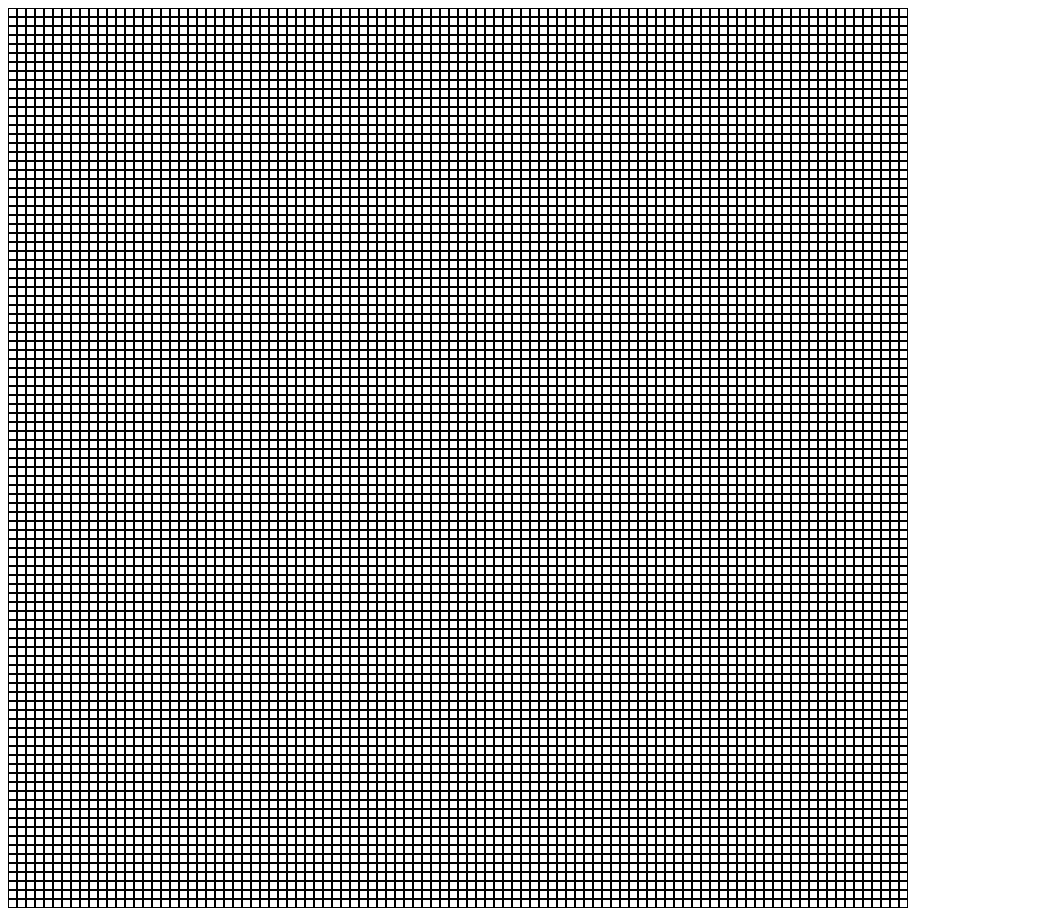
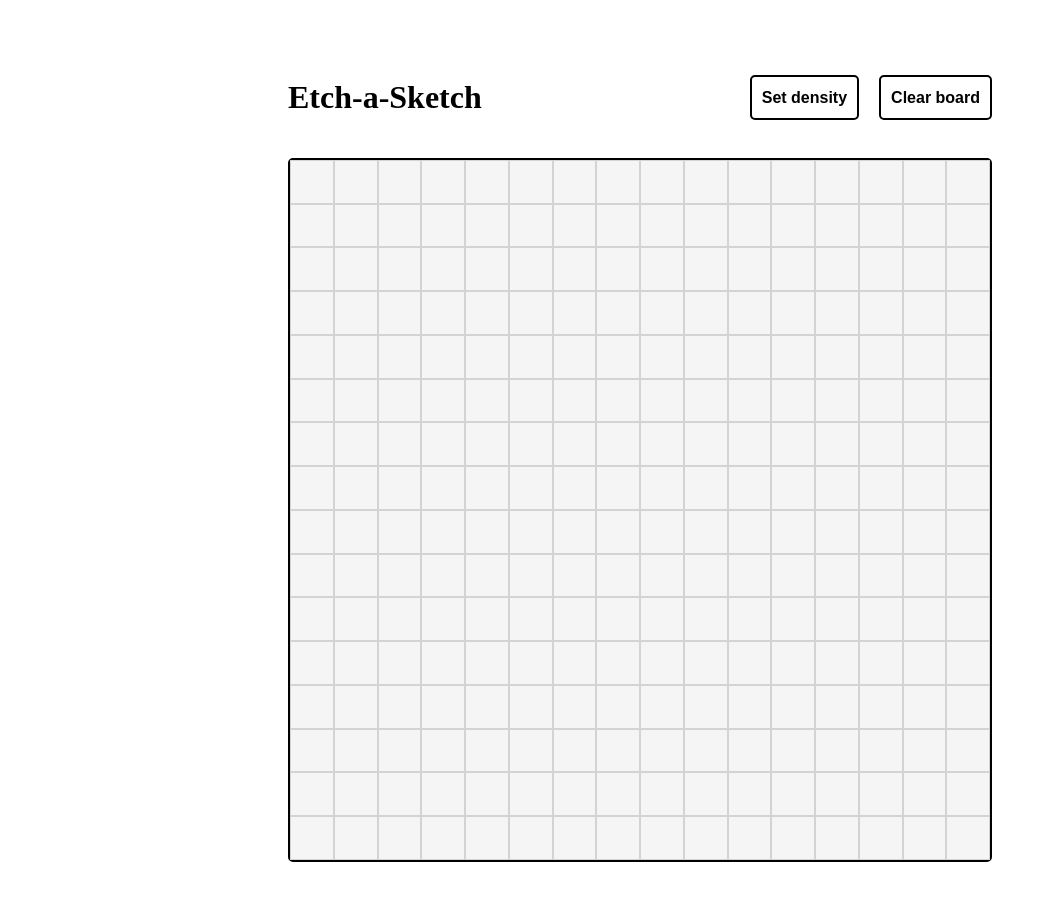
Before and after one commit to vinipereira-io/odin-etch-a-sketch, a plain HTML site: page index.html in a window 1280 px wide. Shown: the whole page, without its empty margins (0-1047 px from the left). Drawn offline with Linux system fonts and the light colour scheme.

Commit message:
Add buttons and improve layout

```diff
--- a/app.js
+++ b/app.js
@@ -1,10 +1,14 @@
 const container = document.querySelector('.grid-container');
 
-function createGrid(scale) {
-    container.style.gridTemplateColumns = `repeat(${scale}, 1fr)`;
-    container.style.gridTemplateRows = `repeat(${scale}, 1fr)`;
+const resetButton = document.querySelector('button#reset');
 
-    for (i = 0; i < scale ** 2; i++) {
+const clearButton = document.querySelector('button#clear');
+
+function createGrid(density) {
+    container.style.gridTemplateColumns = `repeat(${density}, 1fr)`;
+    container.style.gridTemplateRows = `repeat(${density}, 1fr)`;
+
+    for (i = 0; i < density ** 2; i++) {
         const div = document.createElement('div');
 
         div.classList.add('grid-square');
@@ -21,4 +25,34 @@ function pixelate(e) {
     e.target.classList.add('pixelated');
 }
 
-createGrid(100);
+function resetGrid(newDensity) {
+    const gridSquares = Array.from(document.querySelectorAll('.grid-square'));
+
+    gridSquares.forEach(square => {
+        square.remove()
+    });
+
+    if (newDensity < 10) {
+        createGrid(10);
+        alert('The minimum density value is 10!');
+    } else if (newDensity > 100) {
+        createGrid(100);
+        alert('The maximum density value is 100!');
+    } else {
+        createGrid(newDensity);
+    }
+}
+
+function clearGrid() {
+    const gridSquares = Array.from(document.querySelectorAll('.grid-square'));
+
+    gridSquares.forEach(square => {
+        square.classList.remove('pixelated');
+    });
+}
+
+createGrid(16);
+
+resetButton.addEventListener('click', () => { resetGrid(prompt(`Choose the board's density (min. 10 max. 100)`, 16)); });
+
+clearButton.addEventListener('click', clearGrid);
--- a/index.html
+++ b/index.html
@@ -9,6 +9,15 @@
     <script src="app.js" defer></script>
 </head>
 <body>
-    <div class="grid-container"></div>
+    <div class="content">
+        <div class="header-container">
+            <h1 class="title">Etch-a-Sketch</h1>
+            <div class="button-container">
+                <button id="reset">Set density</button>
+                <button id="clear">Clear board</button>
+            </div>
+        </div>
+        <div class="grid-container"></div>
+    </div>
 </body>
 </html>
--- a/style.css
+++ b/style.css
@@ -1,13 +1,60 @@
+body{
+    display: flex;
+    flex-direction: column;
+    align-items: center;
+}
+
+.content{
+    display: flex;
+    flex-direction: column;
+    width: min-content;
+    row-gap: 20px;
+    align-items: center;
+    padding: 50px;
+}
+
+.header-container{
+    width: 100%;
+    display: flex;
+    flex-direction: row;
+    justify-content: space-between;
+}
+
+.title{
+    align-self: flex-start;
+}
+
+.button-container{
+    display: flex;
+    flex-direction: row;
+    column-gap: 20px;
+    align-items: center;
+}
+
+button {
+    height: 45px;
+    padding: 10px;
+    font-size: medium;
+    font-weight: 600;
+    background-color: white;
+    border: 2px solid black;
+    border-radius: 5px;
+}
+
 .grid-container{
-    width: 900px;
-    height: 900px;
+    width: 700px;
+    height: 700px;
     display: grid;
+    background-color: whitesmoke;
+    border: 2px solid black;
+    border-radius: 5px;
 }
 
 .grid-square{
-    border: .5px solid black;
+    border: .5px solid lightgray;
 }
 
 .pixelated{
     background-color: black;
+    border: .5px solid black;
 }
```
